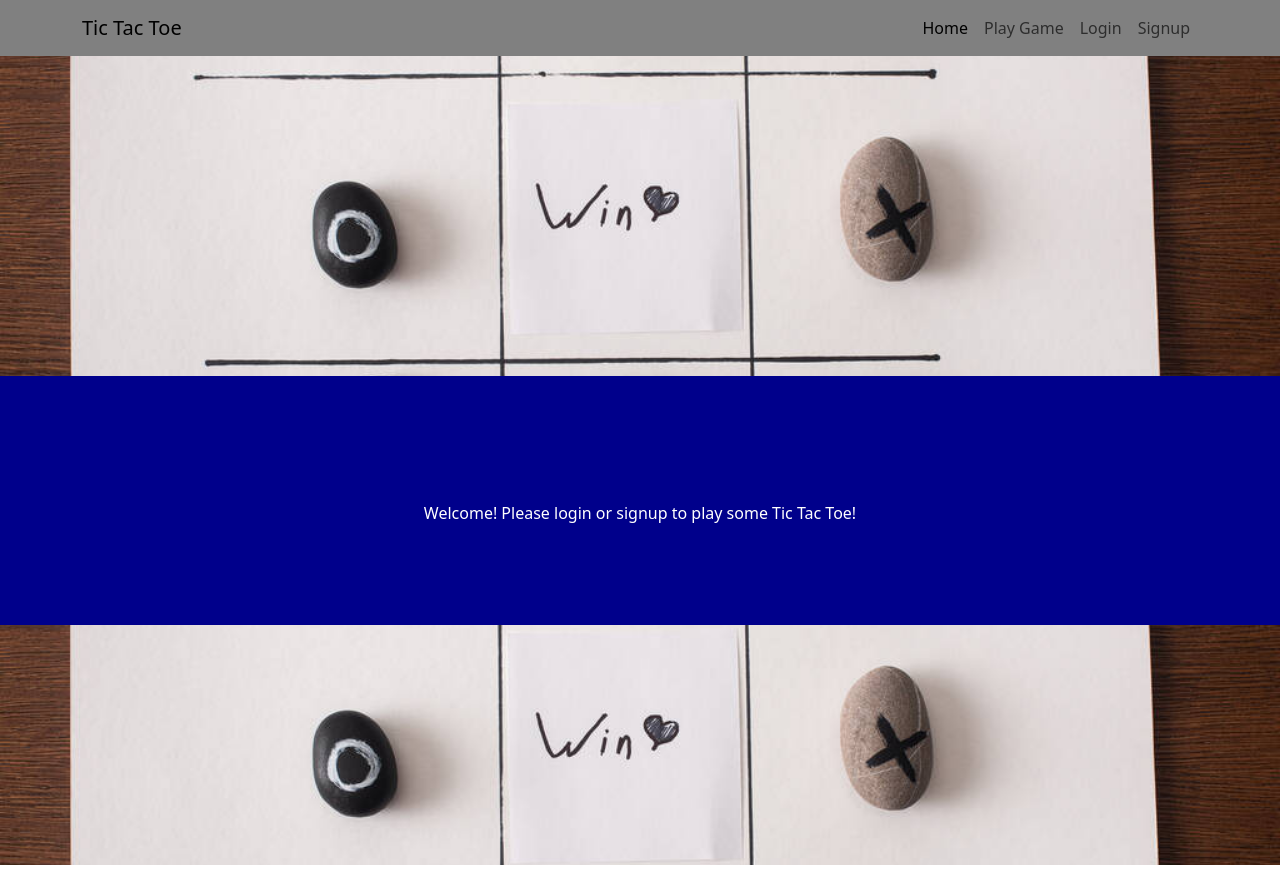
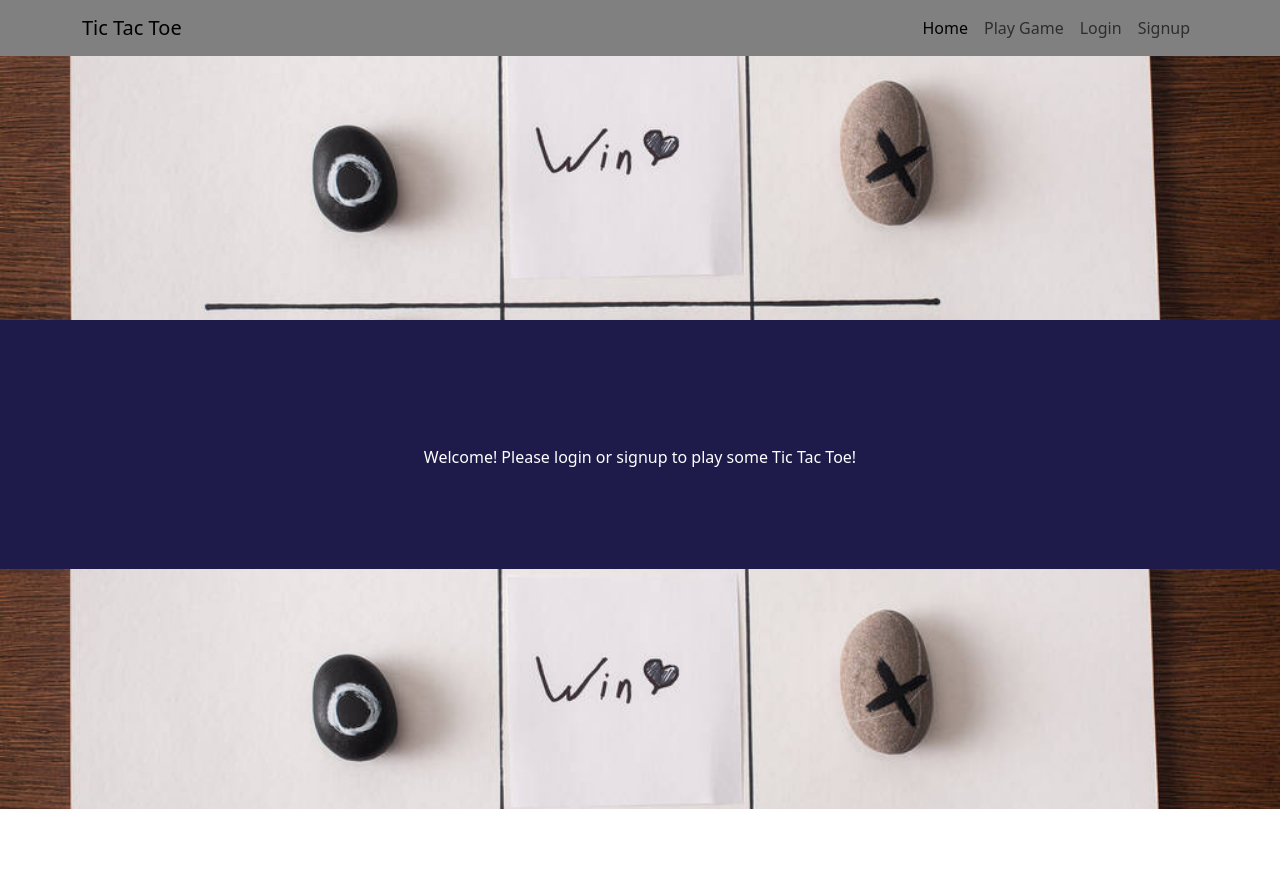
Before and after one commit to elvislau74/tic-tac-toe, a React (Vite) app in the folder client/: page / in a window 1280 px wide. After the commit the page ends 834 px from the top, so only its background shows below. Built offline with nearby package versions, Linux system fonts and the light colour scheme; no server answers.

Commit message:
make navbars position fixed on page, change background color of page

```diff
--- a/client/src/App.css
+++ b/client/src/App.css
@@ -5,7 +5,7 @@
   /* padding: 2rem; */
   text-align: center;
   height:100%;
-  background-color: darkblue;
+  background-color: #1e1b4b;
   color: white;
 }
 .top{
--- a/client/src/components/Nav.jsx
+++ b/client/src/components/Nav.jsx
@@ -3,7 +3,7 @@ import Nav from 'react-bootstrap/Nav';
 import Navbar from 'react-bootstrap/Navbar';
 import { Link, useLocation } from 'react-router-dom';
 import { useLogin } from '../utils/LoginContext';
-// import '../styles/Nav.css';
+import '../styles/Nav.css';
 
 // Creates a nav bar with routing to other pages
 export default function NavTabs() {
--- /dev/null
+++ b/client/src/styles/Nav.css
@@ -0,0 +1,5 @@
+header {
+    position: fixed;
+    width: 100%;
+    z-index: 2;
+}
```
